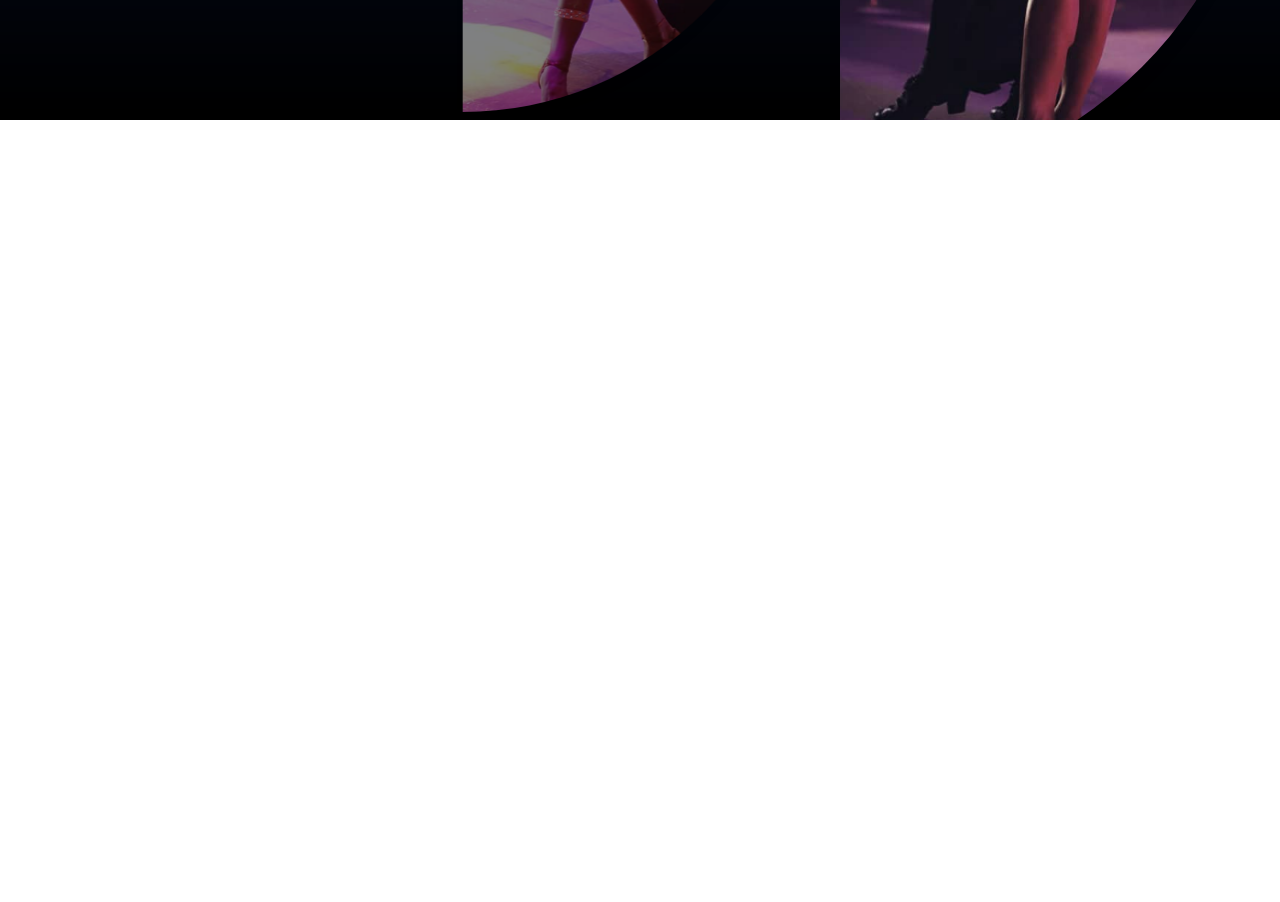
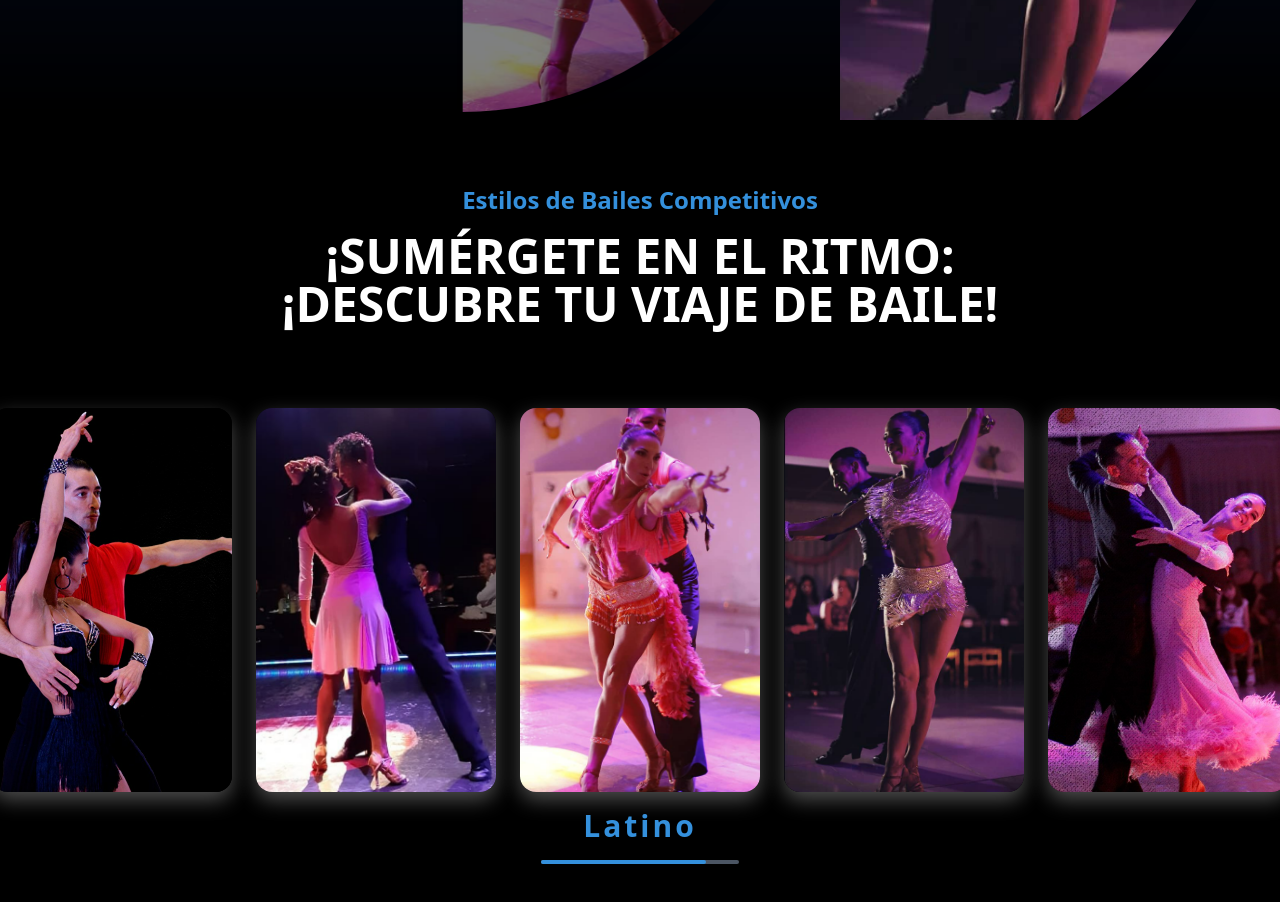
Before and after one commit to Nicolas-Daniel-Rodriguez/ballroom-argentina, a React (Create React App) app: page / in a window 1280 px wide. Shown: the part 680-1582 px from the top of the page. Before the commit the page ends 800 px from the top, so only its background shows below. Built offline with nearby package versions, Linux system fonts and the light colour scheme.

Commit message:
EstilosDeBaile

```diff
--- a/src/App.js
+++ b/src/App.js
@@ -1,11 +1,13 @@
 import NavBar from './components/NavBar';
 import Hero from './components/Hero';
+import EstilosDeBaile from './components/EstilosDeBaile';
 
 function App() {
   return (
     <div>
       <NavBar />
       <Hero />
+      <EstilosDeBaile />
     </div>
   );
 }
--- /dev/null
+++ b/src/components/EstilosDeBaile.js
@@ -0,0 +1,137 @@
+import { motion } from 'framer-motion';
+import { useState, useEffect, useRef } from 'react';
+import pasodoble from './../assets/pasodoble.png';
+import tango from './../assets/tango.png';
+import tres from './../assets/3.png';
+import cuatro from './../assets/4.png';
+import cinco from './../assets/5.png';
+
+// DOS GRUPOS DE IMÁGENES
+const grupo1 = [pasodoble, tres, cuatro, cinco, tango];
+const grupo2 = [cinco, tango, tres, cuatro, pasodoble];
+
+const EstilosDeBaile = () => {
+  const [grupoActual, setGrupoActual] = useState(0);
+  const [isInView, setIsInView] = useState(false); // ESTADO PARA SABER SI EL COMPONENTE ESTÁ EN VISTA
+  const sectionRef = useRef(null); // REFERENCIA AL CONTENEDOR DEL COMPONENTE
+  const [progress, setProgress] = useState(0); // ESTADO PARA LA BARRA DE PROGRESO
+
+  // CONFIGURAR INTERSECTION OBSERVER PARA DETECTAR CUANDO EL COMPONENTE ENTRA EN VISTA
+  useEffect(() => {
+    const observer = new IntersectionObserver(([entry]) => {
+      if (entry.isIntersecting) {
+        setIsInView(true); // CUANDO ENTRA EN VISTA, CAMBIAR EL ESTADO A TRUE
+      }
+    }, { threshold: 0.3 });
+
+    // Usamos una variable local para la referencia
+    const sectionElement = sectionRef.current;
+
+    if (sectionElement) {
+      observer.observe(sectionElement); // OBSERVAR EL COMPONENTE
+    }
+
+    // LIMPIAR EL OBSERVER CUANDO EL COMPONENTE SE MONTA O SE DESMONTA
+    return () => {
+      if (sectionElement) {
+        observer.unobserve(sectionElement);
+      }
+    };
+  }, []);
+
+
+  // CAMBIAR GRUPO CADA 6 SEGUNDOS
+  useEffect(() => {
+    const interval = setInterval(() => {
+      setGrupoActual((prevGrupo) => (prevGrupo === 0 ? 1 : 0));
+      setProgress(0); // Reiniciar la barra al cambiar de grupo
+    }, 6000); // Cambiar cada 6 segundos
+
+    return () => clearInterval(interval);
+  }, []);
+
+  // ANIMAR LA BARRA DE PROGRESO
+  useEffect(() => {
+    if (progress < 100) {
+      const interval = setInterval(() => {
+        setProgress((prevProgress) => prevProgress + (100 / 6)); // Llenar la barra cada segundo
+      }, 1000); // Se incrementa cada segundo
+      return () => clearInterval(interval);
+    }
+  }, [progress]);
+
+  const imagenesAMostrar = grupoActual === 0 ? grupo1 : grupo2;
+  const textoGrupo = grupoActual === 0 ? "Latino" : "Standar";
+
+  return (
+    <div className="w-full bg-black text-white py-16 px-12" ref={sectionRef}>
+      {/* TÍTULOS CON FADE IN */}
+      <motion.div
+        className="text-center mb-8"
+        initial={{ opacity: 0 }} // EMPieza invisible
+        animate={{ opacity: isInView ? 1 : 0 }} // SE DESVANECE CUANDO ESTÁ EN VISTA
+        exit={{ opacity: 0 }} // DESAPARECE SUAVEMENTE AL SALIR
+        transition={{ duration: 2, ease: "easeInOut" }} // TRANSICIÓN DE FADE SUAVE
+      >
+        <p className="text-primary font-bold text-2xl">Estilos de Bailes Competitivos</p>
+        <h2 className="text-5xl font-bold text-white mt-4 mb-20 max-w-3xl m-auto">
+          ¡SUMÉRGETE EN EL RITMO: ¡DESCUBRE TU VIAJE DE BAILE!
+        </h2>
+      </motion.div>
+
+      {/* CARRUSEL DE IMÁGENES */}
+      <div className="w-full flex justify-center items-center space-x-4">
+        <motion.div
+          className="flex space-x-6"
+          initial={{ opacity: 0 }} // EMPieza invisible
+          animate={{ opacity: isInView ? 1 : 0 }} // SE DESVANECE CUANDO ESTÁ EN VISTA
+          exit={{ opacity: 0 }} // DESAPARECE SUAVEMENTE AL SALIR
+          transition={{ duration: 2, ease: "easeInOut" }} // TRANSICIÓN DE FADE SUAVE
+          key={grupoActual} // CAMBIAR GRUPO ACTUAL HACE QUE SE VUELVA A RENDERIZAR CON FADE
+        >
+          {imagenesAMostrar.map((imagen, i) => (
+            <motion.div
+              key={i}
+              className={`relative shadow-lg rounded-2xl w-60 h-96 bg-cover bg-center`}
+              style={{
+                backgroundImage: `url(${imagen})`,
+                boxShadow: '0px 8px 20px rgba(255, 255, 255, 0.3)', // SOMBRA CLARA
+              }}
+              initial={{ y: 0 }}
+              animate={{
+                y: i === 1 || i === 3 ? -20 : i === 2 ? -40 : 0, // AJUSTE DE ALTURA
+              }}
+              transition={{ duration: 1.5, ease: "easeInOut" }} // DURACIÓN INDIVIDUAL DE LAS IMÁGENES
+            />
+          ))}
+        </motion.div>
+      </div>
+
+      {/* TEXTO DEL GRUPO CON FADE IN */}
+      <motion.div
+        className="text-center mt-4 text-primary font-bold text-3xl tracking-widest"
+        initial={{ opacity: 0 }} // INICIA INVISIBLE
+        animate={{ opacity: isInView ? 1 : 0 }} // SE DESVANECE CUANDO ESTÁ EN VISTA
+        exit={{ opacity: 0 }} // DESAPARECE SUAVEMENTE AL SALIR
+        transition={{ duration: 1, ease: "easeInOut" }} // COORDINACIÓN CON LAS IMÁGENES
+      >
+        {textoGrupo}
+      </motion.div>
+
+      {/* BARRA DE PROGRESO */}
+      <div className="w-full mt-4">
+        <motion.div
+          className="relative bg-gray-600 h-1 w-1/6 mx-auto rounded-full" // Ancho reducido para que esté alineado con el texto
+        >
+          <motion.div
+            className="absolute bg-primary h-1 rounded-full"
+            style={{ width: `${progress}%` }} // ANIMACIÓN DE LLENADO
+            transition={{ duration: 1, ease: "linear" }} // TRANSICIÓN LINEAL PARA LLENADO
+          />
+        </motion.div>
+      </div>
+    </div>
+  );
+};
+
+export default EstilosDeBaile;
--- a/src/components/Hero.js
+++ b/src/components/Hero.js
@@ -11,21 +11,14 @@ const images = [pasodoble, tres, cuatro, cinco, tango, pasodoble, tres, cuatro,
 const Hero = () => {
   const [index, setIndex] = useState(0); // Iniciar desde la primera imagen
 
-  // Movimiento automático cada 3 segundos
-  useEffect(() => {
+   // Movimiento automático cada 3 segundos
+   useEffect(() => {
     const interval = setInterval(() => {
-      nextSlide();
+      setIndex((prevIndex) => (prevIndex + 1) % images.length); // Mueve al siguiente
     }, 3000); // Cambia la imagen cada 3 segundos
-    return () => clearInterval(interval);
-  }, [index]);
 
-  const nextSlide = () => {
-    setIndex((index + 1) % images.length); // Mueve al siguiente
-  };
-
-  const prevSlide = () => {
-    setIndex((index - 1 + images.length) % images.length); // Mueve al anterior
-  };
+    return () => clearInterval(interval); // Limpiar el intervalo al desmontar
+  }, []); // Este useEffect solo se ejecuta una vez al cargar el componente
 
   return (
     <div className="relative h-[calc(110vh-80px)] w-full flex justify-start items-center bg-gray-950 overflow-hidden">
--- a/src/components/NavBar.js
+++ b/src/components/NavBar.js
@@ -1,5 +1,5 @@
 const NavBar = () => (
-    <nav className="fixed top-0 left-0 w-full h-20 flex items-center justify-between px-12 bg-transparent z-50">
+    <nav className="absolute top-0 left-0 w-full h-20 flex items-center justify-between px-12 bg-transparent z-50">
       <div className="text-primary text-xl font-semibold">Logo</div>
       <ul className="flex space-x-10 text-white font-semibold items-center">
         <li className="hover:text-white hover:underline hover:underline-offset-8 cursor-pointer text-primary text-xl">Inicio</li>
```
